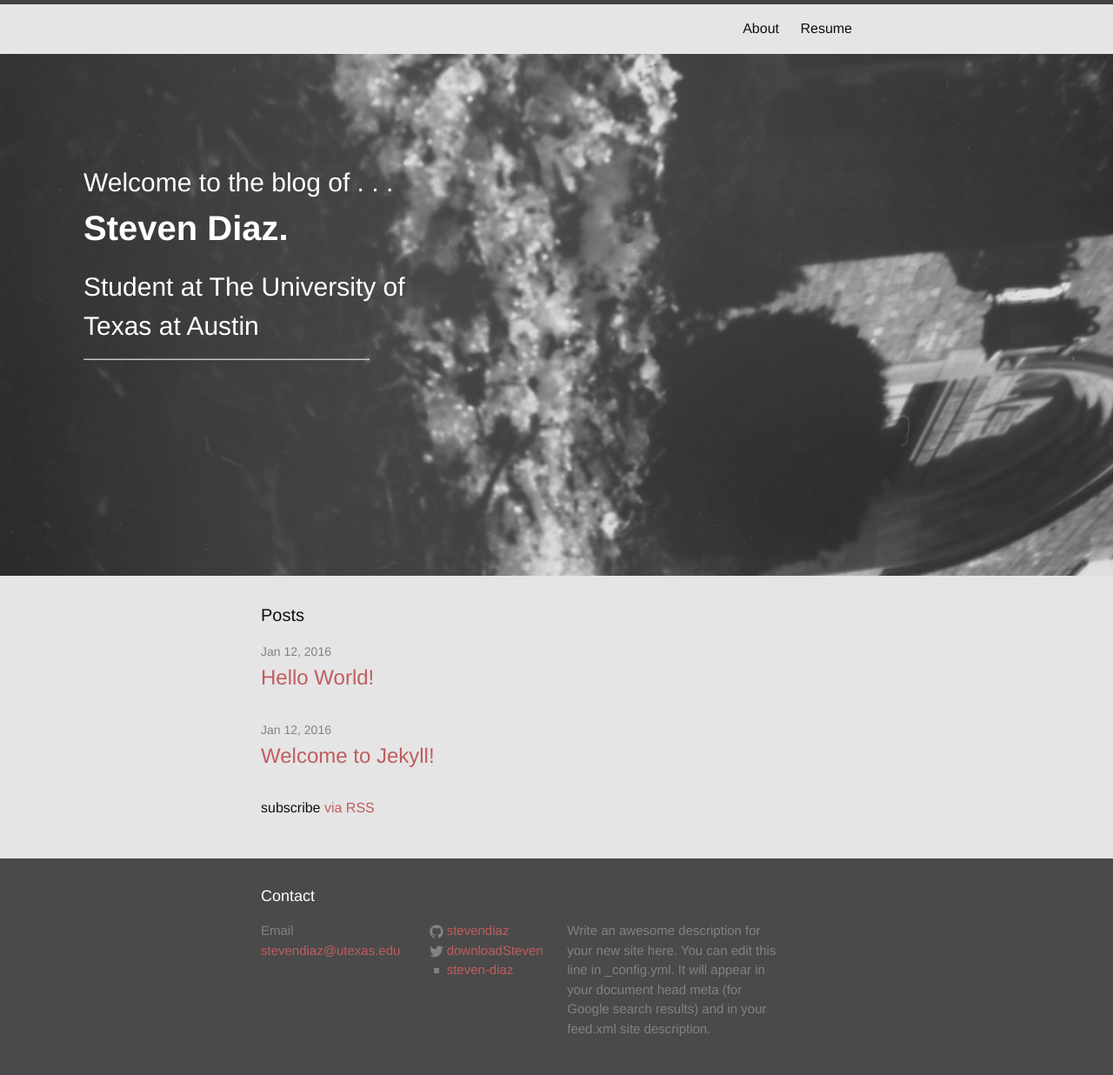
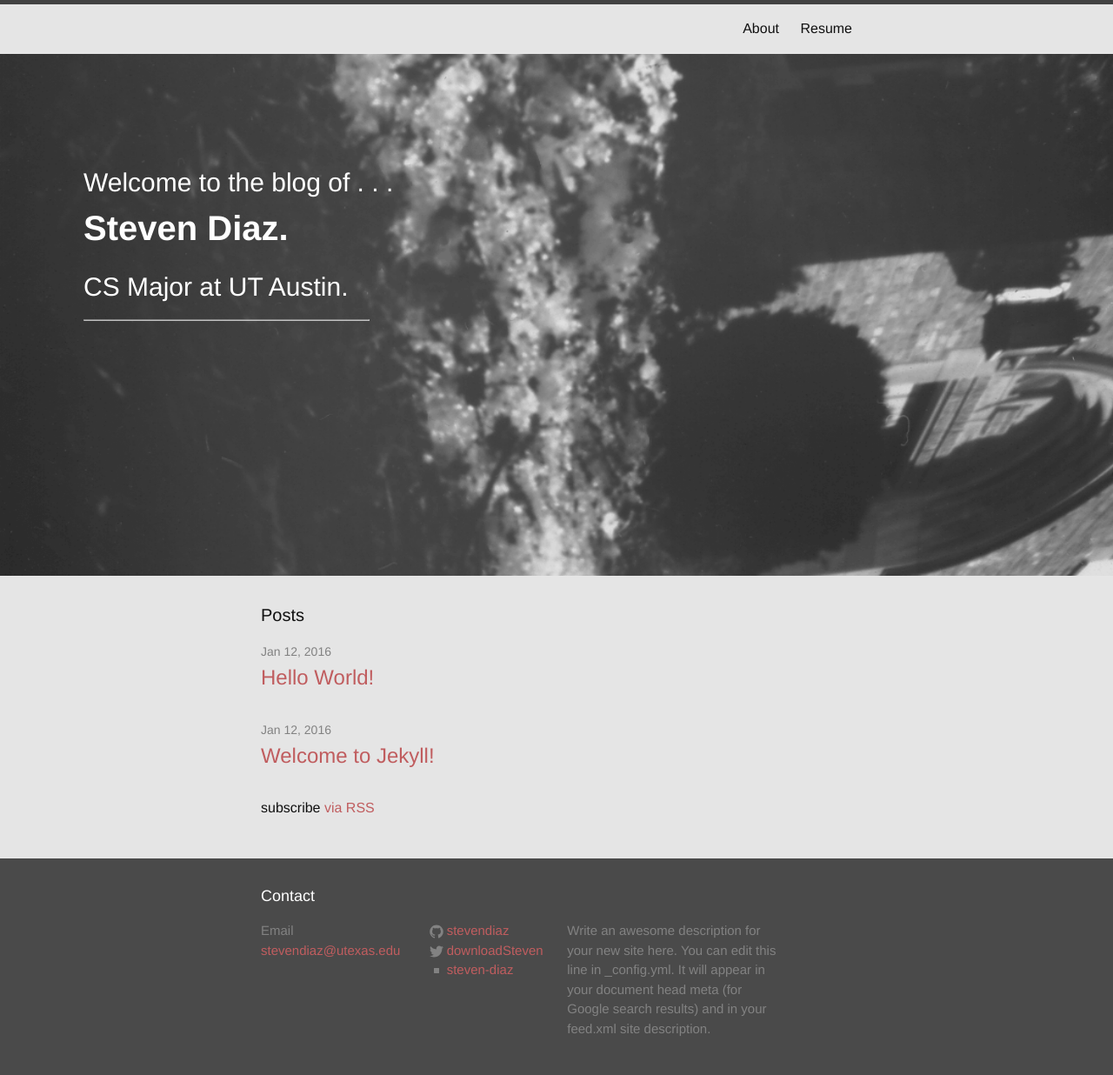
Before and after one commit to stevendiaz/stevendiaz.github.io, a Jekyll site: the page built from index.html, in a window 1280 px wide. Shown: the whole page at 87% size. Built offline with Jekyll 4.4.1, drawn with Linux system fonts in a browser that asks for light colours.

Commit message:
Update intro.html

```diff
--- a/_includes/intro.html
+++ b/_includes/intro.html
@@ -5,7 +5,7 @@
 
         <h2 class="full-name">Steven Diaz.</h2>
 
-        <p class="personal-description">Student at The University of Texas at Austin</p>
+        <p class="personal-description">CS Major at UT Austin.</p>
 
         <hr class="divider">
 
```
